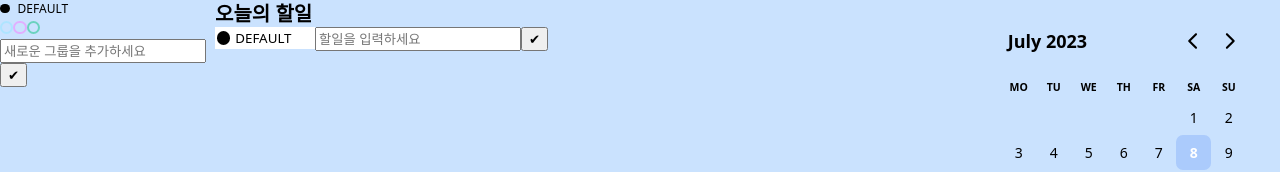
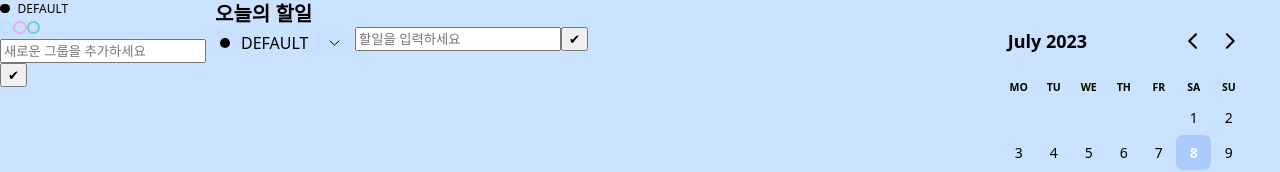
Before and after one commit to cheonyeji/willing, a React (Create React App) app: page / in a window 1280 px wide. Shown: the top 172 px of the page. Built offline with nearby package versions, Linux system fonts and the light colour scheme.

Commit message:
svg 아이콘 추가 및 css 스타일링

```diff
--- a/src/components/toDo/GroupSelect.tsx
+++ b/src/components/toDo/GroupSelect.tsx
@@ -2,6 +2,8 @@ import { useState } from "react";
 import { useRecoilValue } from "recoil";
 import { groupItemById, groupsState } from "../../models/atoms";
 import { styled } from "styled-components";
+import IconSelectDown from "../icons/IconSelectDown";
+import IconSelectUp from "../icons/IconSelectUp";
 
 type GroupSelectProps = {
   selectedGroupId: number;
@@ -27,10 +29,13 @@ function GroupSelect(props: GroupSelectProps) {
     setIsUlVisible(!isUlVisible);
   };
   return (
-    <div>
+    <Wrapper>
       <SelectBtn onClick={toggleSelect}>
         <ColorCircle colorstring={selectedGroupItem!.color} />
         <TitleSpan>{selectedGroupItem!.title}</TitleSpan>
+        <IconWrapper>
+          {isUlVisible ? <IconSelectUp /> : <IconSelectDown />}
+        </IconWrapper>
       </SelectBtn>
       <Ul visible={isUlVisible}>
         {groups.map((group) => (
@@ -40,50 +45,57 @@ function GroupSelect(props: GroupSelectProps) {
           </Li>
         ))}
       </Ul>
-    </div>
+    </Wrapper>
   );
 }
 
 export default GroupSelect;
 
-const SelectBtn = styled.button`
-  width: 100px;
+const Wrapper = styled.div`
+  margin-right: 7px;
+`;
+
+const SelectBtn = styled.span`
   border: none;
-  background-color: #ffffff;
+  background-color: #cae2fe80;
   display: flex;
   align-items: center;
   cursor: pointer;
   position: relative;
-  &:hover {
-    background-color: #14141410;
-  }
-  padding: 2px;
+  padding: 0;
+  border-radius: 4px;
+  height: 31px;
 `;
 
 const ColorCircle = styled.div<{ colorstring: string }>`
-  width: 1em;
-  height: 1em;
+  min-width: 10px;
+  min-height: 10px;
   border-radius: 50%;
   background-color: ${(props) => props.colorstring};
-  margin-right: 5px;
+  margin: 0 11px 0 5px;
 `;
 
 const TitleSpan = styled.span`
-  width: 70px;
+  width: 80px;
   text-align: left;
   white-space: nowrap;
   overflow: hidden;
   text-overflow: ellipsis;
 `;
 
+const IconWrapper = styled.div`
+  display: flex;
+  align-items: center;
+  margin: 0 8px;
+`;
+
 const Ul = styled.ul<{ visible: boolean }>`
-  font-size: 10px;
   display: ${(props) => (props.visible ? "block" : "none")};
   list-style: none;
-  padding: 5px;
+  padding: 4px;
   position: absolute;
   border: 1px solid #717171;
-  border-radius: 3px;
+  border-radius: 4px;
   background-color: #ffffff;
 `;
 
@@ -92,7 +104,7 @@ const Li = styled.li`
   align-items: center;
   cursor: pointer;
   &:hover {
-    background-color: #e3e3f3;
+    background-color: #cae2fe9c;
   }
   padding: 3px 5px;
   border-radius: 2px;
```
